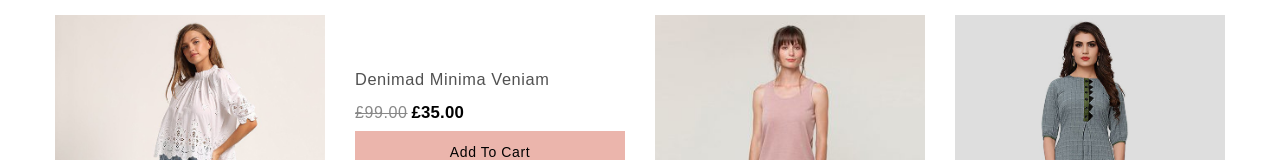
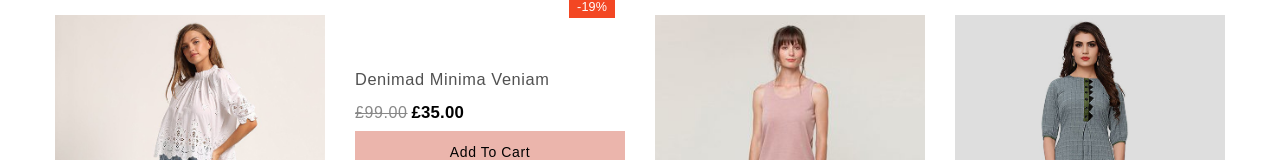
Before and after one commit to GulcinMustafazada/PragmatechFrontendProject, a plain HTML site: page ProductListUI/index.html in a window 1280 px wide. Shown: the top 160 px of the page. Drawn offline with Linux system fonts and the light colour scheme.

Commit message:
Taska bezi kodlar elave olundu

```diff
--- a/ProductListUI/css/style.css
+++ b/ProductListUI/css/style.css
@@ -2,6 +2,27 @@
     height: 100%;
     width: 100%;
     margin: 15px;
+}
+
+.product-img {
+    position: relative;
+}
+
+.product-discount {
+    position: absolute;
+    bottom: 13px;
+    right: 10px;
+    width: 30px;
+    height: 13px;
+    line-height: 14px;
+    font-weight: 500;
+    letter-spacing: 0.2px;
+    padding: 5px 8px;
+    border: none;
+    background-color: #f34723;
+    color: var(--white-color);
+    font-size: 0.9em;
+    text-align: center;
 }
 
 .product-img img {
--- a/ProductListUI/index.html
+++ b/ProductListUI/index.html
@@ -31,6 +31,8 @@
         <div class="products-item">
             <div class="product-img">
                 <img src="images/img2.jpg" alt="">
+                <div class="product-block-hover"></div>
+                <div class="product-discount">-19%</div>
             </div>
             <div class="product-content">
                 <div class="star-rating"></div>
```
